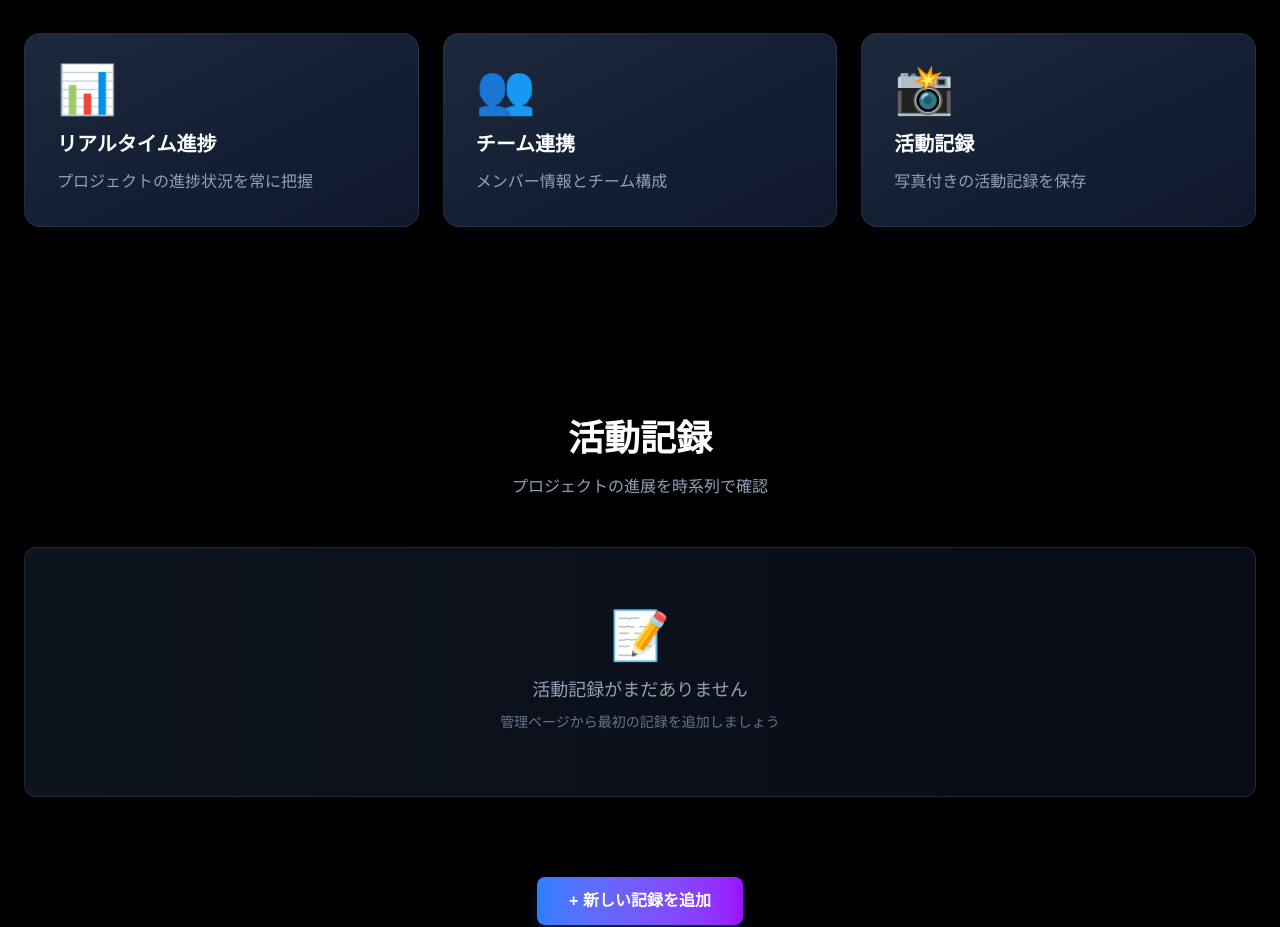
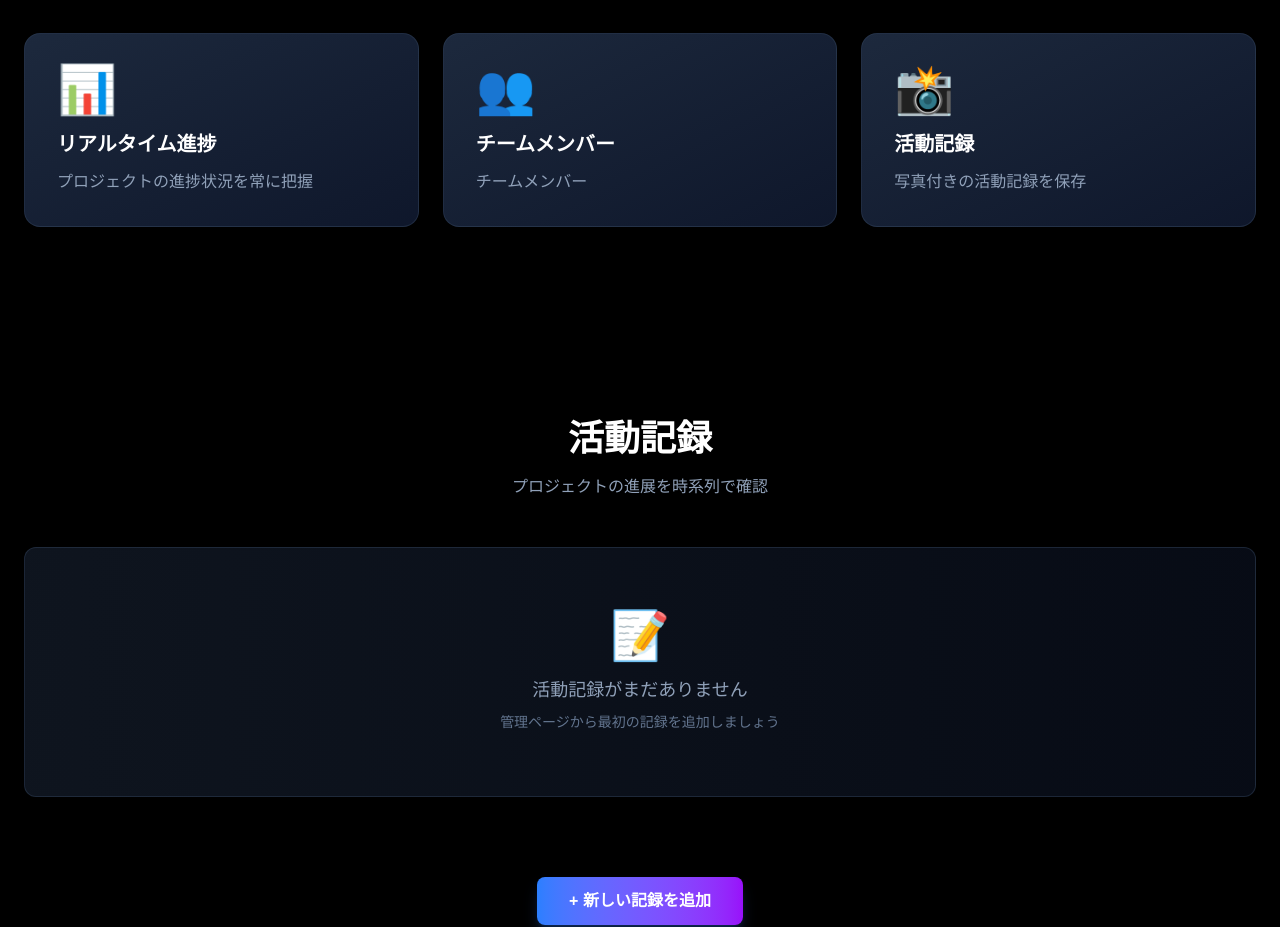
Before and after one commit to sushi-mc1015/nakayama_project_2026, a Next.js app: page / in a window 1280 px wide. Shown: the part 1080-2007 px from the top of the page. Built offline with nearby package versions, Linux system fonts and the light colour scheme.

Commit message:
Update page.tsx

```diff
--- a/src/app/page.tsx
+++ b/src/app/page.tsx
@@ -119,8 +119,8 @@ export default function Home() {
 
           <div className="group bg-gradient-to-br from-slate-800 to-slate-900 rounded-2xl p-8 border border-slate-700/50 hover:border-purple-500/50 transition">
             <div className="text-5xl mb-4 group-hover:scale-110 transition">👥</div>
-            <h4 className="text-xl font-bold mb-3">チーム連携</h4>
-            <p className="text-slate-400">メンバー情報とチーム構成</p>
+            <h4 className="text-xl font-bold mb-3">チームメンバー</h4>
+            <p className="text-slate-400">チームメンバー</p>
           </div>
 
           <div className="group bg-gradient-to-br from-slate-800 to-slate-900 rounded-2xl p-8 border border-slate-700/50 hover:border-blue-500/50 transition">
```
